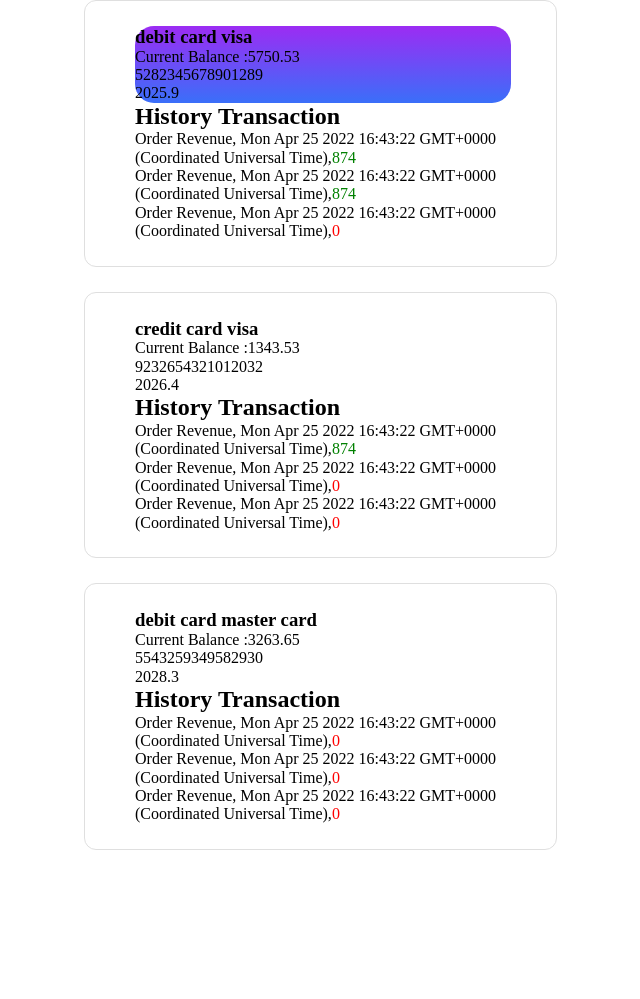
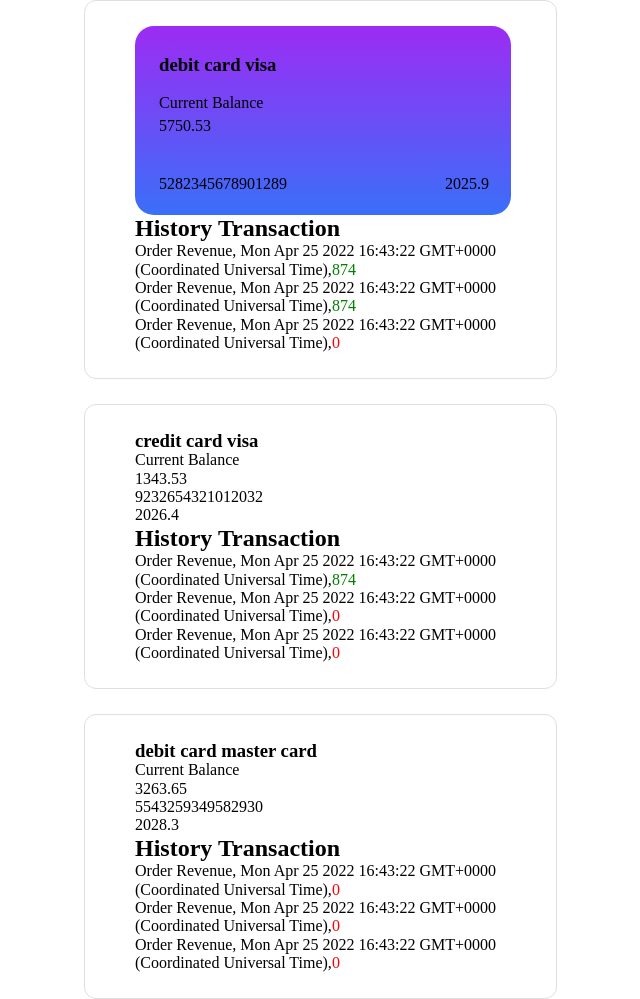
Before and after one commit to iFrodo/cards-js, a plain HTML site: page index.html in a window 1280 px wide. Shown: the whole page, without its empty margins (81-721 px from the left). Before the commit the page ends 850 px from the top, so only its background shows below. Drawn offline with Linux system fonts and the light colour scheme.

Commit message:
card-css

```diff
--- a/index.js
+++ b/index.js
@@ -89,9 +89,11 @@
   document.write(`<div class="card-block-${i}">`)
 
   document.write(`<h3 class=card-title-${i}>`, cards[i].type, ' card ', cards[i].networkType, '</h3>')
-  document.write('<p>', 'Current Balance :', cards[i].balance, '</p>')
-  document.write('<p>', cards[i].number, '</p>')
-  document.write('<p>', cards[i].expirationYear, '.', cards[i].expirationMonth, '</p>')
+  document.write(`<p class=card-balance-${i}>`, 'Current Balance', '</p>',`<p class=card-money-${i}>`,cards[i].balance, '</p>')
+  document.write(`<div class=card-info-${i}>`)
+  document.write(`<p class=card-number-${i}>`, cards[i].number, '</p>')
+  document.write(`<p class=card-expiration-${i}>`, cards[i].expirationYear, '.', cards[i].expirationMonth, '</p>')
+  document.write('</div>')
   document.write('<div class="card-img">')
   document.write('</div>')
   document.write('</div>')
--- a/styel.css
+++ b/styel.css
@@ -27,6 +27,25 @@
     border-radius: 19px;
     background: linear-gradient(#9C2CF3 ,#3A6FF9);
 }
+.card-title-0{
+    padding: 28px  24px 18px;
+}
+.card-balance-0{
+    padding: 0px 24px 5px;
+}
+.card-money-0{
+    padding: 0px 24px 40px;
+}
+.card-info-0{
+    display: flex;
+    justify-content: space-between;
+}
+.card-number-0{
+    padding: 0px 24px 21px;
+}
+.card-expiration-0{
+    padding: 0px 22px 21px;
+}
 .income {
     color: green;
   }
```
